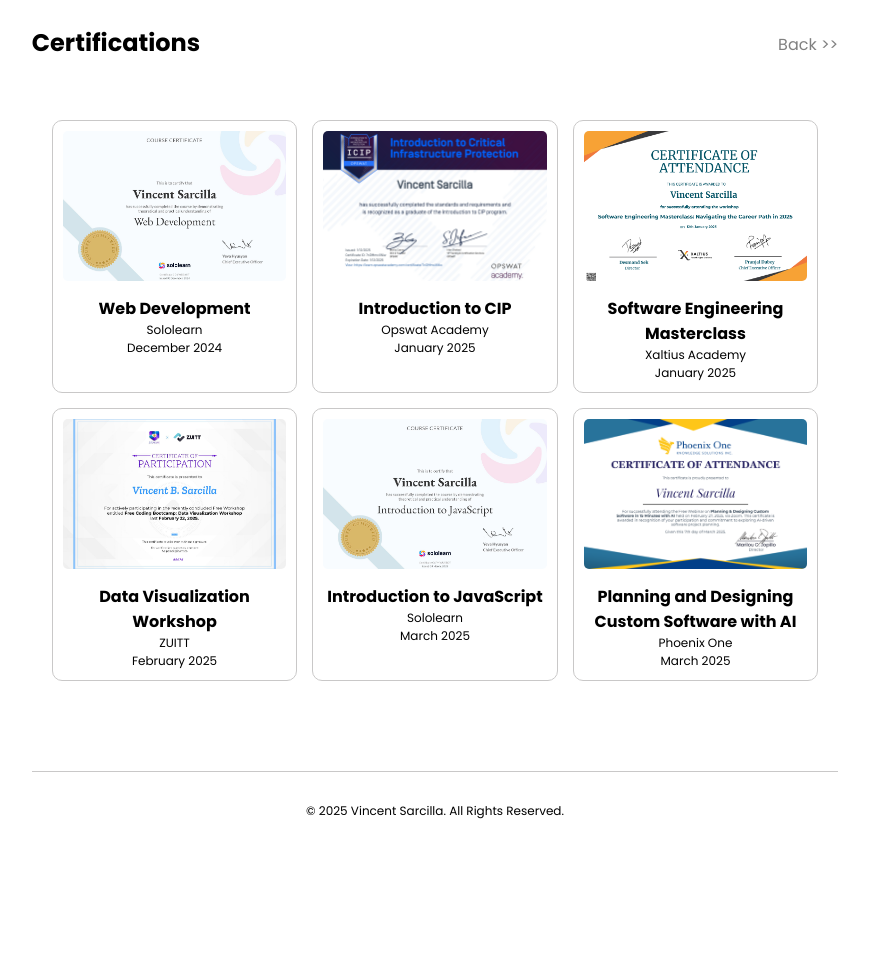
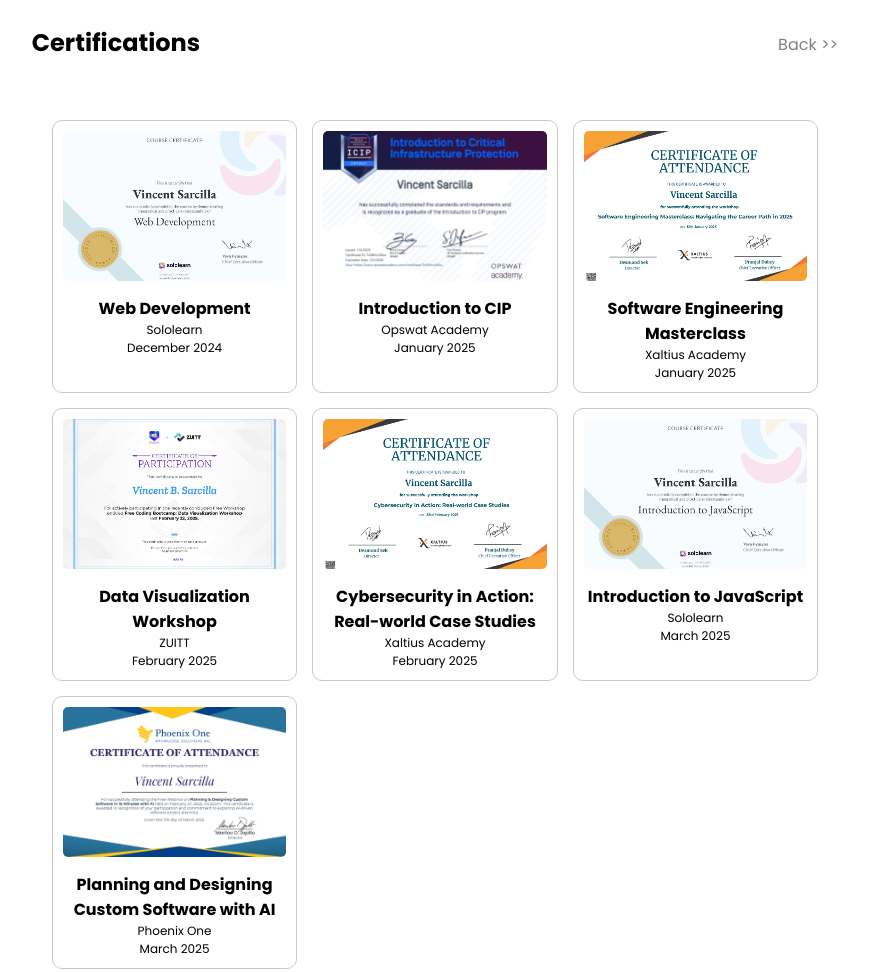
Before and after one commit to vncent01/my-portfolio, a plain HTML site: page tabs/certificate.html in a window 1280 px wide. Shown: the top 972 px of the page, without its empty margins (205-1074 px from the left). Before the commit the page ends 845 px from the top, so only its background shows below. Drawn offline with Linux system fonts and the light colour scheme.

Commit message:
Updated portfolio

```diff
--- a/tabs/certificate.html
+++ b/tabs/certificate.html
@@ -51,6 +51,15 @@
                 <p>February 2025</p>
             </div>
 
+            <div class="certificate-box" onclick="window.open('https://drive.google.com/file/d/1WD9Os3Z25xzYkBLLKdri1ijdT-33ijrf/view?usp=sharing', '_blank');">
+                <div class="img-container">
+                    <img src="../images/vincent_sarcilla2-37841b4c-c5e2-482b-895a-2977ea4e7e1a.png" alt="Certificate 2">
+                </div>
+                <h4>Cybersecurity in Action: Real-world Case Studies</h4>
+                <p>Xaltius Academy</p>
+                <p>February 2025</p>
+            </div>
+
             <div class="certificate-box" onclick="window.open('https://www.sololearn.com/certificates/CC-YYWU5BDT');">
                 <div class="img-container">
                     <img src="../images/c1f9fde6-78f3-4a5f-a72d-c90fa45c2c43.jpg" alt="Certificate 2">
```
Also changed, not shown: images/vincent_sarcilla2-37841b4c-c5e2-482b-895a-2977ea4e7e1a.png (added).
